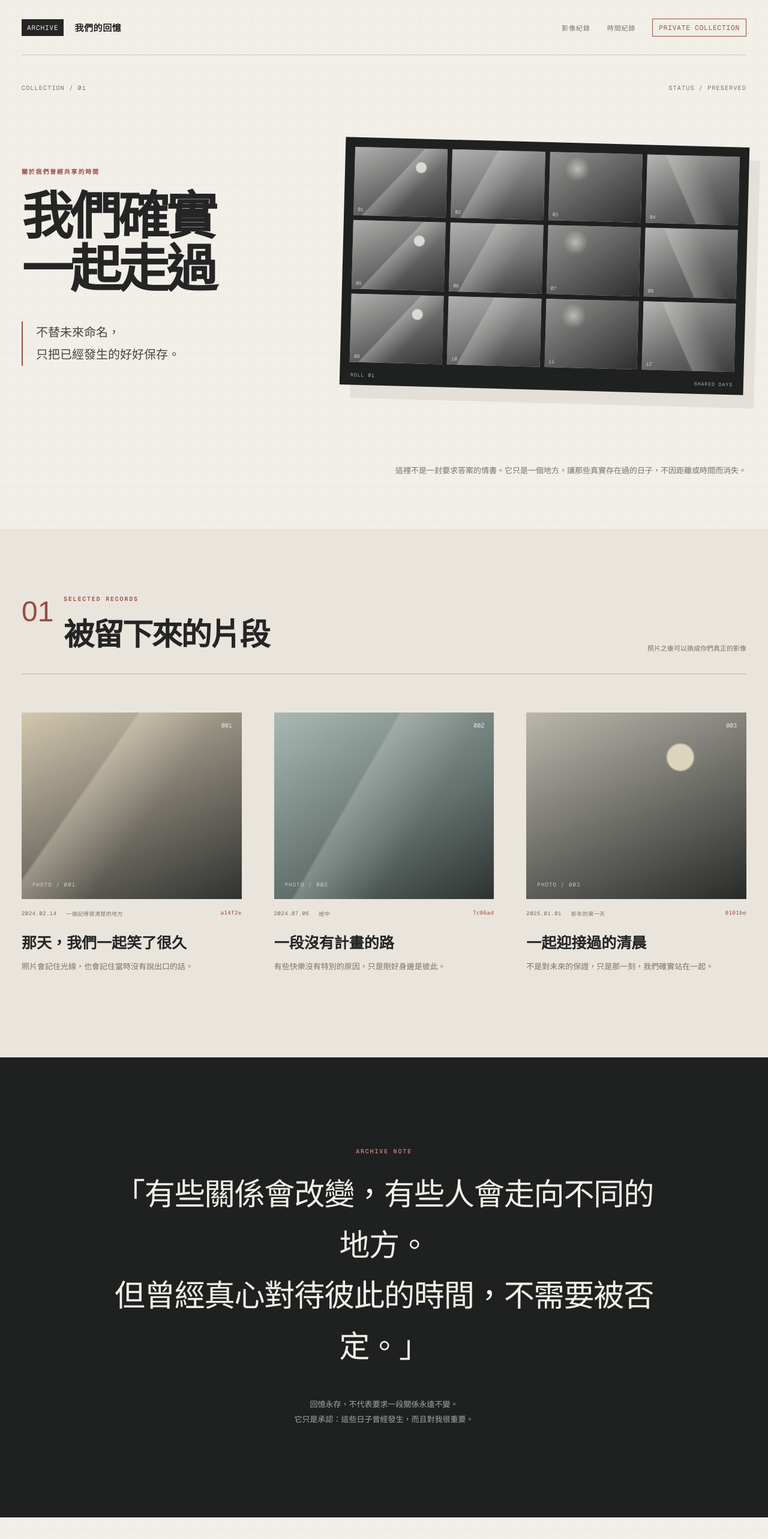
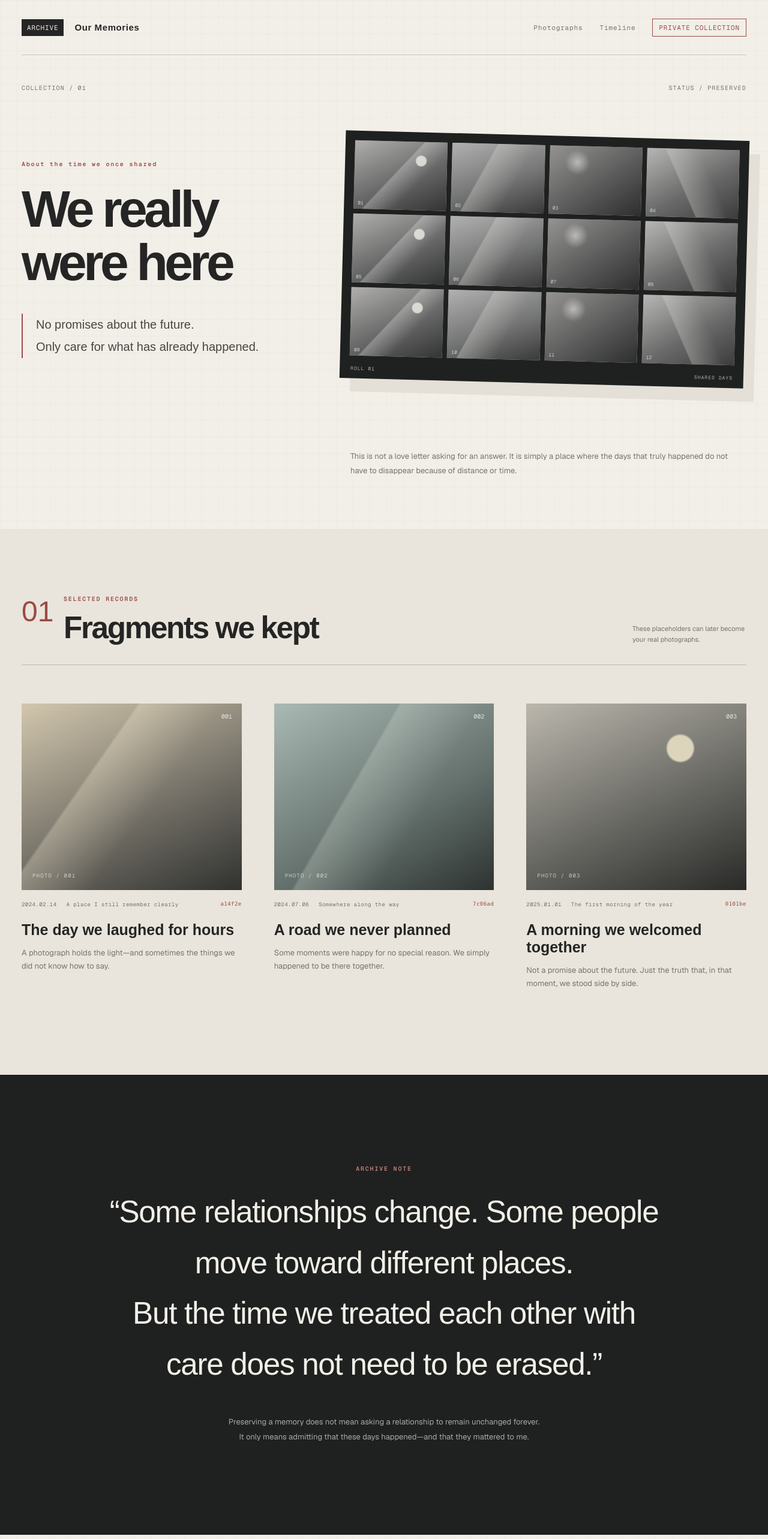
Before and after one commit to jeff960149-rgb/our-memory-archive, a Next.js app: page / in a window 1280 px wide. Shown: the top 2566 px of the page at 60% size. Built offline with nearby package versions, Linux system fonts and the light colour scheme.

Commit message:
Translate memory archive to English

```diff
--- a/app/layout.tsx
+++ b/app/layout.tsx
@@ -27,21 +27,21 @@ export async function generateMetadata(): Promise<Metadata> {
   const socialImage = `${origin}/og.png`;
 
   return {
-    title: "我們確實一起走過",
-    description: "不替未來命名，只把已經發生的好好保存。",
+    title: "We Really Were Here",
+    description: "No promises about the future. Only care for what has already happened.",
     icons: {
       icon: "/favicon.svg",
       shortcut: "/favicon.svg",
     },
     openGraph: {
-      title: "我們確實一起走過",
-      description: "不替未來命名，只把已經發生的好好保存。",
+      title: "We Really Were Here",
+      description: "No promises about the future. Only care for what has already happened.",
       images: [{ url: socialImage, width: 1200, height: 630 }],
     },
     twitter: {
       card: "summary_large_image",
-      title: "我們確實一起走過",
-      description: "不替未來命名，只把已經發生的好好保存。",
+      title: "We Really Were Here",
+      description: "No promises about the future. Only care for what has already happened.",
       images: [socialImage],
     },
   };
@@ -53,7 +53,7 @@ export default function RootLayout({
   children: React.ReactNode;
 }>) {
   return (
-    <html lang="zh-Hant">
+    <html lang="en">
       <body
         className={`${geistSans.variable} ${geistMono.variable} ${notoSerif.variable}`}
       >
--- a/app/page.tsx
+++ b/app/page.tsx
@@ -2,36 +2,36 @@ const records = [
   {
     no: "001",
     date: "2024.02.14",
-    place: "一個記得很清楚的地方",
-    title: "那天，我們一起笑了很久",
-    note: "照片會記住光線，也會記住當時沒有說出口的話。",
+    place: "A place I still remember clearly",
+    title: "The day we laughed for hours",
+    note: "A photograph holds the light—and sometimes the things we did not know how to say.",
     tone: "warm",
     hash: "a14f2e",
   },
   {
     no: "002",
     date: "2024.07.06",
-    place: "途中",
-    title: "一段沒有計畫的路",
-    note: "有些快樂沒有特別的原因，只是剛好身邊是彼此。",
+    place: "Somewhere along the way",
+    title: "A road we never planned",
+    note: "Some moments were happy for no special reason. We simply happened to be there together.",
     tone: "blue",
     hash: "7c06ad",
   },
   {
     no: "003",
     date: "2025.01.01",
-    place: "新年的第一天",
-    title: "一起迎接過的清晨",
-    note: "不是對未來的保證，只是那一刻，我們確實站在一起。",
+    place: "The first morning of the year",
+    title: "A morning we welcomed together",
+    note: "Not a promise about the future. Just the truth that, in that moment, we stood side by side.",
     tone: "gray",
     hash: "0101be",
   },
 ];
 
 const log = [
-  { date: "2025.01.01", title: "留下新年的第一張照片", hash: "0101be" },
-  { date: "2024.07.06", title: "記錄途中發生的小事", hash: "7c06ad" },
-  { date: "2024.02.14", title: "把這一天放進檔案", hash: "a14f2e" },
+  { date: "2025.01.01", title: "Saved the first photograph of the year", hash: "0101be" },
+  { date: "2024.07.06", title: "Recorded the small things along the way", hash: "7c06ad" },
+  { date: "2024.02.14", title: "Placed this day in the archive", hash: "a14f2e" },
 ];
 
 export default function Home() {
@@ -40,11 +40,11 @@ export default function Home() {
       <header className="site-header">
         <a className="archive-mark" href="#top">
           <span>ARCHIVE</span>
-          <strong>我們的回憶</strong>
+          <strong>Our Memories</strong>
         </a>
-        <nav aria-label="網站導覽">
-          <a href="#records">影像紀錄</a>
-          <a href="#log">時間紀錄</a>
+        <nav aria-label="Site navigation">
+          <a href="#records">Photographs</a>
+          <a href="#log">Timeline</a>
           <span className="privacy">PRIVATE COLLECTION</span>
         </nav>
       </header>
@@ -55,19 +55,19 @@ export default function Home() {
           <span>STATUS / PRESERVED</span>
         </div>
         <div className="hero-copy">
-          <p className="kicker">關於我們曾經共享的時間</p>
+          <p className="kicker">About the time we once shared</p>
           <h1>
-            我們確實
+            We really
             <br />
-            一起走過
+            were here
           </h1>
           <p className="lead">
-            不替未來命名，
+            No promises about the future.
             <br />
-            只把已經發生的好好保存。
+            Only care for what has already happened.
           </p>
         </div>
-        <div className="contact-sheet" aria-label="回憶照片預留位置">
+        <div className="contact-sheet" aria-label="Placeholders for memory photographs">
           {Array.from({ length: 12 }, (_, index) => (
             <div className={`frame frame-${(index % 4) + 1}`} key={index}>
               <span>{String(index + 1).padStart(2, "0")}</span>
@@ -79,7 +79,8 @@ export default function Home() {
           </div>
         </div>
         <p className="hero-caption">
-          這裡不是一封要求答案的情書。它只是一個地方，讓那些真實存在過的日子，不因距離或時間而消失。
+          This is not a love letter asking for an answer. It is simply a place where the days that
+          truly happened do not have to disappear because of distance or time.
         </p>
       </section>
 
@@ -88,9 +89,9 @@ export default function Home() {
           <span>01</span>
           <div>
             <p>SELECTED RECORDS</p>
-            <h2>被留下來的片段</h2>
+            <h2>Fragments we kept</h2>
           </div>
-          <p className="section-note">照片之後可以換成你們真正的影像</p>
+          <p className="section-note">These placeholders can later become your real photographs.</p>
         </div>
 
         <div className="record-grid">
@@ -115,14 +116,14 @@ export default function Home() {
       <section className="statement">
         <p className="statement-label">ARCHIVE NOTE</p>
         <blockquote>
-          「有些關係會改變，有些人會走向不同的地方。
+          “Some relationships change. Some people move toward different places.
           <br />
-          但曾經真心對待彼此的時間，不需要被否定。」
+          But the time we treated each other with care does not need to be erased.”
         </blockquote>
         <p className="statement-body">
-          回憶永存，不代表要求一段關係永遠不變。
+          Preserving a memory does not mean asking a relationship to remain unchanged forever.
           <br />
-          它只是承認：這些日子曾經發生，而且對我很重要。
+          It only means admitting that these days happened—and that they mattered to me.
         </p>
       </section>
 
@@ -130,7 +131,7 @@ export default function Home() {
         <div className="history-heading">
           <div>
             <p>VERSION HISTORY</p>
-            <h2>時間留下的紀錄</h2>
+            <h2>What time left behind</h2>
           </div>
           <span>archive/main</span>
         </div>
@@ -147,8 +148,8 @@ export default function Home() {
       </section>
 
       <footer>
-        <span>我們的回憶 / PRIVATE ARCHIVE</span>
-        <p>保存已經發生的，不預設尚未到來的。</p>
+        <span>OUR MEMORIES / PRIVATE ARCHIVE</span>
+        <p>Preserving what happened, without defining what has not.</p>
       </footer>
     </main>
   );
```
Also changed, not shown: 1 other file (tests, documents, lock files or other folders).
